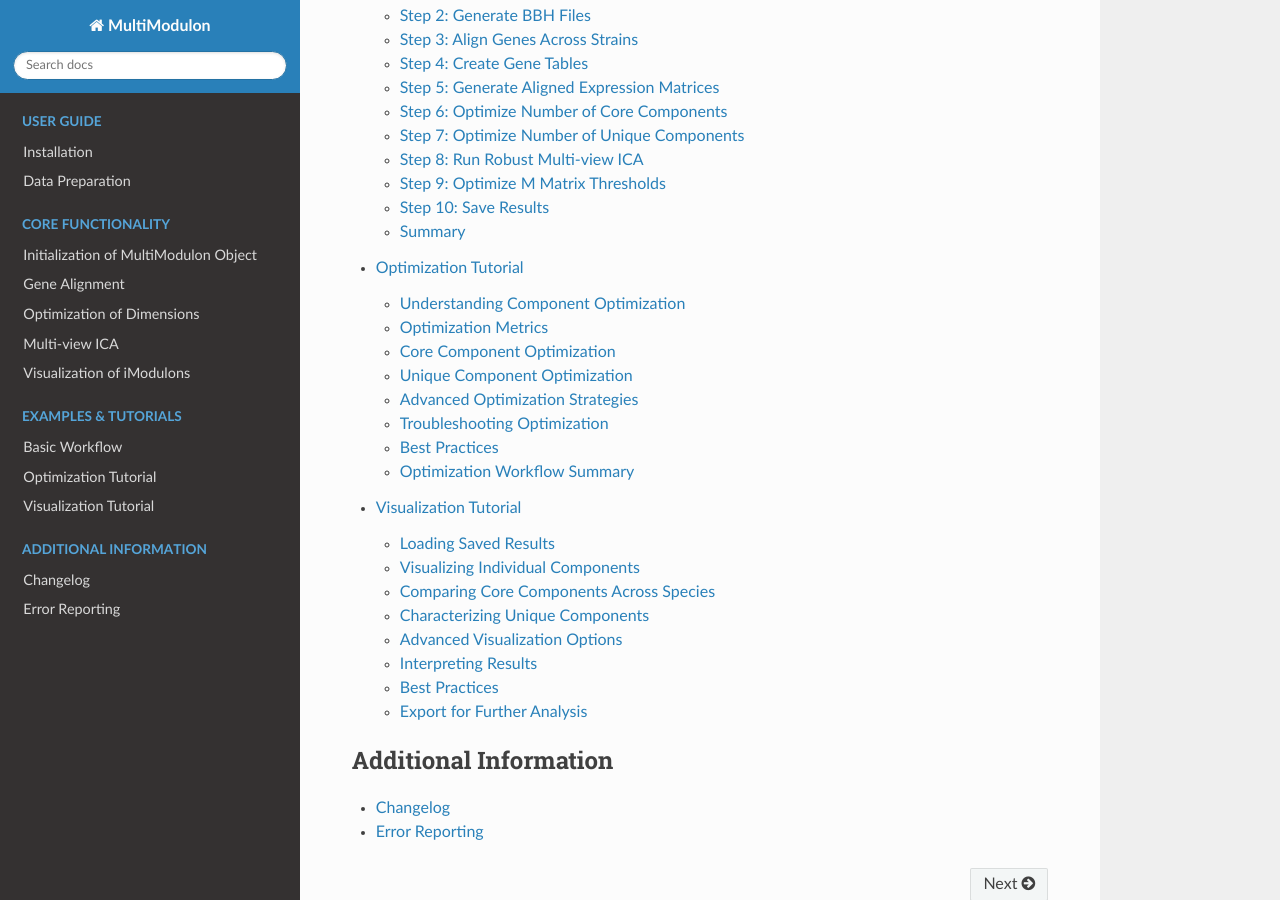
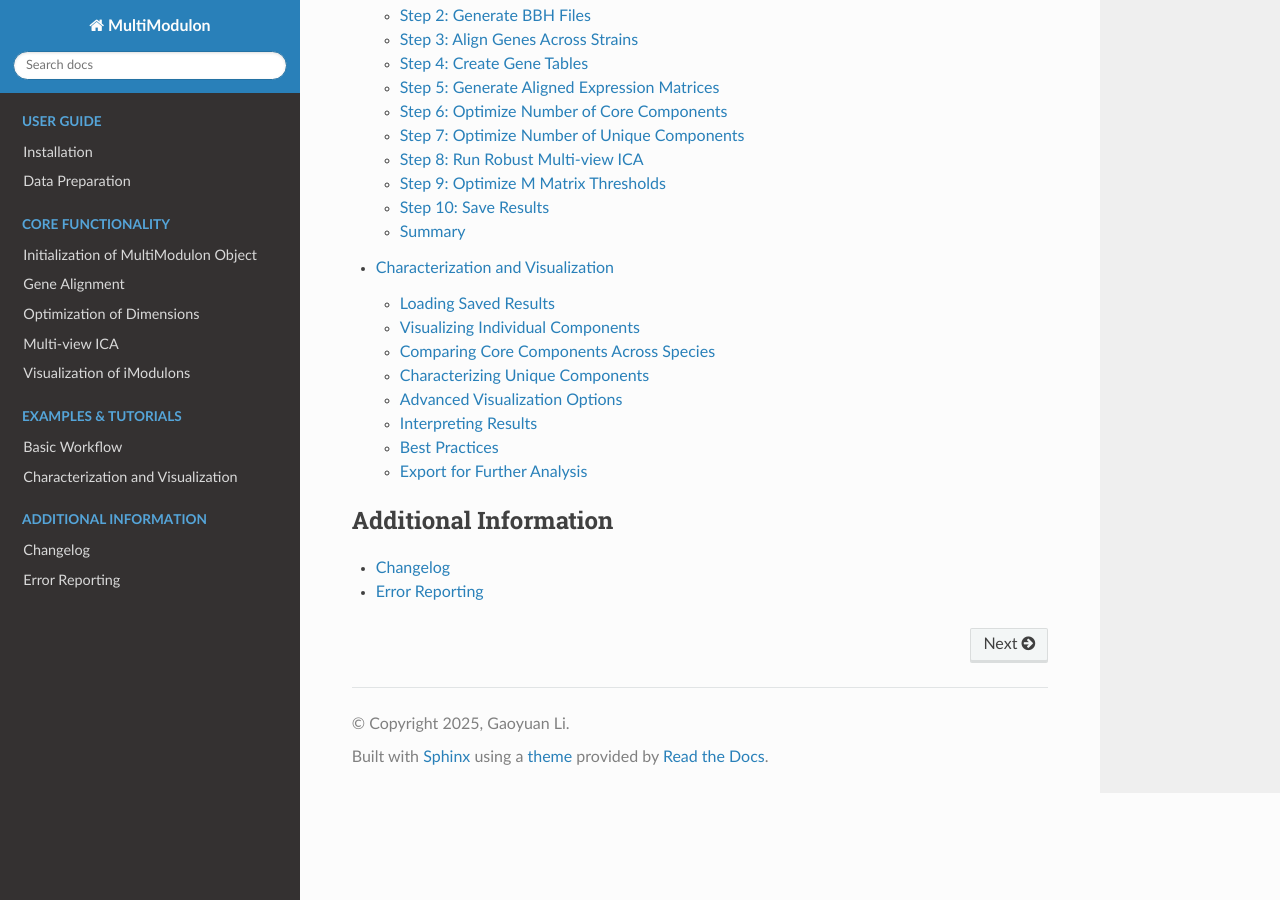
Before and after one commit to Gaoyuan-Li/multimodulon, a Sphinx documentation site: the page built from docs/index.rst, in a window 1280 px wide and 900 px high, scrolled down 2325 px. Built offline with Sphinx 7.4.7 and the Read the Docs theme 3.1.0, drawn with Linux system fonts in a browser that asks for light colours; some of the changed lines change nothing that is shown.

Commit message:
chore: Remove optimization tutorial and update documentation references
- Deleted the `optimization_tutorial.rst` file to streamline documentation.
- Updated `index.rst` and `optimization.rst` to remove references to the deleted tutorial, ensuring consistency in the documentation structure.
- Renamed the `visualization_tutorial.rst` to `characterization_and_visualization.rst` for clarity in its purpose.

```diff
--- a/docs/examples/optimization_tutorial.rst
+++ /dev/null
@@ -1,361 +0,0 @@
-Optimization Tutorial
-=====================
-
-This tutorial covers the optimization strategies for determining the optimal number of core and unique components.
-
-Understanding Component Optimization
-------------------------------------
-
-The quality of multi-view ICA results depends critically on choosing the right number of components. Too few components merge distinct regulatory modules, while too many create noise and redundancy.
-
-Optimization Metrics
---------------------
-
-Normalized Reconstruction Error (NRE)
-~~~~~~~~~~~~~~~~~~~~~~~~~~~~~~~~~~~~~~
-
-NRE measures how well the components reconstruct the original data:
-
-.. code-block:: python
-
-   # Optimize using NRE metric
-   optimal_core, scores = multiModulon.optimize_number_of_core_components(
-       metric='nre',
-       max_k=50,
-       step=5,
-       train_frac=0.75,  # 75% train, 25% test
-       num_runs=3,       # Cross-validation runs
-       mode='gpu'
-   )
-
-Advantages:
-* Captures maximum variance
-* Well-established metric
-* Good for initial exploration
-
-Limitations:
-* May include noise components
-* Doesn't consider biological interpretability
-
-Cohen's d Effect Size
-~~~~~~~~~~~~~~~~~~~~~
-
-Cohen's d measures the separation between top genes and the rest:
-
-.. code-block:: python
-
-   # Optimize using effect size metric
-   optimal_core, scores = multiModulon.optimize_number_of_core_components(
-       metric='effect_size',
-       max_k=50,
-       step=5,
-       effect_size_threshold=5,    # Minimum Cohen's d
-       num_top_gene=20,           # Top genes to consider
-       num_runs=3,
-       save_path='optimization_plots/'
-   )
-
-Advantages:
-* Focuses on interpretable components
-* Filters noise automatically
-* Better biological relevance
-
-Core Component Optimization
----------------------------
-
-Step-by-Step Process
-~~~~~~~~~~~~~~~~~~~~
-
-.. code-block:: python
-
-   # Step 1: Coarse search
-   coarse_optimal, coarse_scores = multiModulon.optimize_number_of_core_components(
-       max_k=60,
-       step=10,  # Large steps: 10, 20, 30, ...
-       metric='effect_size',
-       effect_size_threshold=5,
-       save_path='coarse_search.png'
-   )
-
-   # Step 2: Fine search around optimum
-   fine_optimal, fine_scores = multiModulon.optimize_number_of_core_components(
-       max_k=coarse_optimal + 10,
-       min_k=max(5, coarse_optimal - 10),
-       step=2,  # Small steps
-       metric='effect_size',
-       effect_size_threshold=5,
-       save_path='fine_search.png'
-   )
-
-Interpreting Results
-~~~~~~~~~~~~~~~~~~~~
-
-.. code-block:: python
-
-   # Analyze optimization curve
-   import matplotlib.pyplot as plt
-
-   k_values = sorted(scores.keys())
-   score_values = [scores[k] for k in k_values]
-
-   plt.figure(figsize=(8, 5))
-   plt.plot(k_values, score_values, 'o-', linewidth=2)
-   plt.xlabel('Number of core components')
-   plt.ylabel('Average components above threshold')
-   plt.title('Core Component Optimization')
-   plt.grid(True, alpha=0.3)
-
-   # Mark optimal
-   plt.axvline(optimal_core, color='red', linestyle='--',
-               label=f'Optimal k={optimal_core}')
-   plt.legend()
-   plt.show()
-
-Look for:
-* Clear peak or plateau
-* Stability across nearby values
-* Balance between too few and too many
-
-Unique Component Optimization
------------------------------
-
-Basic Optimization
-~~~~~~~~~~~~~~~~~~
-
-.. code-block:: python
-
-   # Optimize unique components
-   optimal_unique, optimal_total = multiModulon.optimize_number_of_unique_components(
-       optimal_num_core_components=optimal_core,
-       step=5,
-       effect_size_threshold=1,  # Can be lower than core
-       save_path='unique_optimization/'
-   )
-
-   # Review results
-   for species in multiModulon.species:
-       print(f"{species}:")
-       print(f"  Core: {optimal_core}")
-       print(f"  Unique: {optimal_unique[species]}")
-       print(f"  Total: {optimal_total[species]}")
-
-Species-Specific Thresholds
-~~~~~~~~~~~~~~~~~~~~~~~~~~~
-
-Different species may need different criteria:
-
-.. code-block:: python
-
-   # Custom thresholds per species type
-   threshold_map = {
-       'well_studied': 5,      # Higher for well-annotated species
-       'novel': 3,             # Lower for less-studied species
-       'environmental': 4      # Medium for environmental isolates
-   }
-
-   # Run optimization with custom thresholds
-   species_results = {}
-   for species, category in species_categories.items():
-       result = optimize_unique_for_species(
-           species=species,
-           core_k=optimal_core,
-           threshold=threshold_map[category]
-       )
-       species_results[species] = result
-
-Advanced Optimization Strategies
---------------------------------
-
-Multi-Metric Optimization
-~~~~~~~~~~~~~~~~~~~~~~~~~
-
-Combine multiple metrics for robust selection:
-
-.. code-block:: python
-
-   # Run optimization with both metrics
-   nre_optimal, nre_scores = multiModulon.optimize_number_of_core_components(
-       metric='nre',
-       max_k=50,
-       step=5
-   )
-
-   effect_optimal, effect_scores = multiModulon.optimize_number_of_core_components(
-       metric='effect_size',
-       max_k=50,
-       step=5,
-       effect_size_threshold=5
-   )
-
-   # Find consensus
-   if abs(nre_optimal - effect_optimal) <= 5:
-       # Close agreement - use effect size result
-       final_optimal = effect_optimal
-   else:
-       # Disagreement - need manual inspection
-       print(f"NRE suggests k={nre_optimal}")
-       print(f"Effect size suggests k={effect_optimal}")
-       # Examine both results before deciding
-
-Stability Analysis
-~~~~~~~~~~~~~~~~~~
-
-Test optimization stability:
-
-.. code-block:: python
-
-   # Multiple optimization runs
-   n_iterations = 5
-   optimal_values = []
-
-   for i in range(n_iterations):
-       optimal, _ = multiModulon.optimize_number_of_core_components(
-           metric='effect_size',
-           max_k=50,
-           step=5,
-           seed=i * 42,  # Different seeds
-           num_runs=3
-       )
-       optimal_values.append(optimal)
-
-   # Check consistency
-   import numpy as np
-   print(f"Optimal values: {optimal_values}")
-   print(f"Mean: {np.mean(optimal_values):.1f}")
-   print(f"Std: {np.std(optimal_values):.1f}")
-
-   # If std is low, optimization is stable
-
-Biological Validation
-~~~~~~~~~~~~~~~~~~~~~
-
-Validate optimization using known biology:
-
-.. code-block:: python
-
-   # Test different k values around optimum
-   test_k_values = [optimal_core - 5, optimal_core, optimal_core + 5]
-
-   for k in test_k_values:
-       print(f"\nTesting k={k}:")
-
-       # Run ICA
-       M_matrices = multiModulon.run_multiview_ica(
-           a=60,  # Fixed total
-           c=k,   # Variable core
-           effect_size_threshold=5
-       )
-
-       # Check known regulons
-       known_regulons = ['fur', 'crp', 'fnr', 'arcA']
-       for regulon in known_regulons:
-           # Search for regulon in components
-           found = search_regulon_in_components(M_matrices, regulon)
-           print(f"  {regulon}: {'Found' if found else 'Not found'}")
-
-Troubleshooting Optimization
-----------------------------
-
-No Clear Optimum
-~~~~~~~~~~~~~~~~~
-
-If optimization curve is flat or monotonic:
-
-.. code-block:: python
-
-   # Try different parameters
-   param_combinations = [
-       {'effect_size_threshold': 3, 'num_top_gene': 20},
-       {'effect_size_threshold': 5, 'num_top_gene': 20},
-       {'effect_size_threshold': 5, 'num_top_gene': 30},
-       {'effect_size_threshold': 7, 'num_top_gene': 20},
-   ]
-
-   results = {}
-   for i, params in enumerate(param_combinations):
-       optimal, scores = multiModulon.optimize_number_of_core_components(
-           metric='effect_size',
-           max_k=50,
-           step=5,
-           **params
-       )
-       results[f"params_{i}"] = (optimal, scores, params)
-
-   # Compare results
-   for key, (opt, _, params) in results.items():
-       print(f"{key}: k={opt}, params={params}")
-
-Computational Constraints
-~~~~~~~~~~~~~~~~~~~~~~~~~
-
-For large datasets:
-
-.. code-block:: python
-
-   # Reduce computational load
-   # Option 1: Larger steps
-   optimal_quick = multiModulon.optimize_number_of_core_components(
-       max_k=60,
-       step=15,  # Test fewer values
-       num_runs=1,  # Single run
-       mode='gpu'
-   )
-
-   # Option 2: Subsample data
-   # Create smaller dataset for optimization
-   subsample_fraction = 0.5
-   # Run optimization on subset
-   # Then validate on full data
-
-Best Practices
---------------
-
-1. **Start with effect_size metric** - More biologically relevant
-2. **Use multiple runs** - Ensures stability (num_runs ≥ 3)
-3. **Validate with biology** - Check if known modules are captured
-4. **Document choices** - Record parameters and rationale
-5. **Consider species differences** - May need different thresholds
-
-Optimization Workflow Summary
------------------------------
-
-.. code-block:: python
-
-   # Complete optimization workflow
-
-   # 1. Optimize core components
-   optimal_core, core_scores = multiModulon.optimize_number_of_core_components(
-       metric='effect_size',
-       max_k=60,
-       step=5,
-       effect_size_threshold=5,
-       num_runs=5,
-       save_path='optimization/core/'
-   )
-
-   print(f"Optimal core components: {optimal_core}")
-
-   # 2. Optimize unique components
-   optimal_unique, optimal_total = multiModulon.optimize_number_of_unique_components(
-       optimal_num_core_components=optimal_core,
-       step=5,
-       effect_size_threshold=3,  # Lower threshold for unique
-       save_path='optimization/unique/'
-   )
-
-   # 3. Display final configuration
-   print("\nFinal component configuration:")
-   print(f"Core components: {optimal_core}")
-   for species in multiModulon.species:
-       print(f"{species}: {optimal_unique[species]} unique, "
-             f"{optimal_total[species]} total")
-
-   # 4. Run ICA with optimal parameters
-   M_matrices, A_matrices = multiModulon.run_robust_multiview_ica(
-       a=optimal_total,
-       c=optimal_core,
-       num_runs=100,  # Many runs for final result
-       seed=42
-   )
-
-   print("\nOptimization complete!")
--- a/docs/examples/visualization_tutorial.rst
+++ b/docs/examples/visualization_tutorial.rst
@@ -1,4 +1,4 @@
-Visualization Tutorial
+Characterization and Visualization
 ======================
 
 This tutorial demonstrates how to visualize and characterize iModulons after running MultiModulon analysis.
--- a/docs/index.rst
+++ b/docs/index.rst
@@ -42,7 +42,6 @@ Contents
    :caption: Examples & Tutorials
 
    examples/basic_workflow
-   examples/optimization_tutorial
    examples/visualization_tutorial
 
 .. toctree::
--- a/docs/optimization.rst
+++ b/docs/optimization.rst
@@ -204,4 +204,3 @@ After optimization:
 
 1. :doc:`multiview_ica` - Run ICA with optimal parameters
 2. :doc:`visualization` - Visualize and interpret components
-3. :doc:`examples/optimization_tutorial` - Detailed optimization tutorial
```
